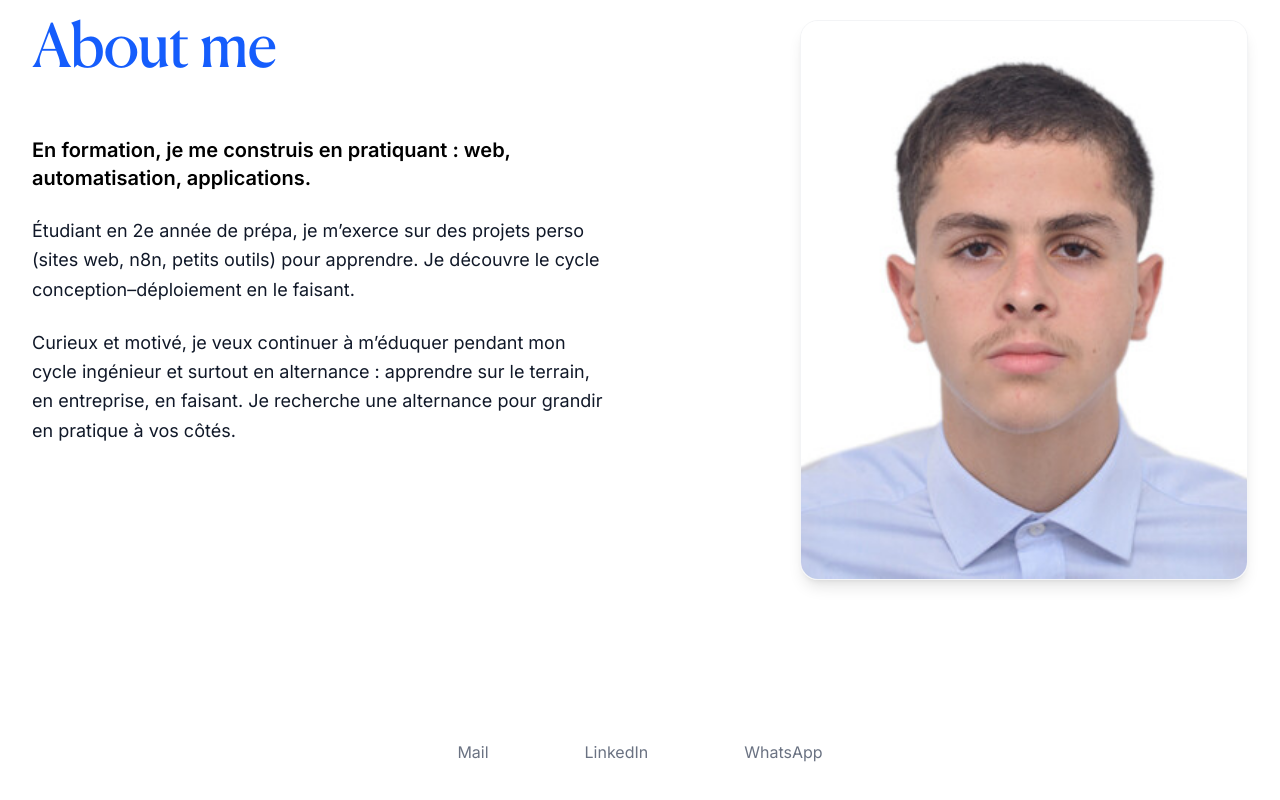
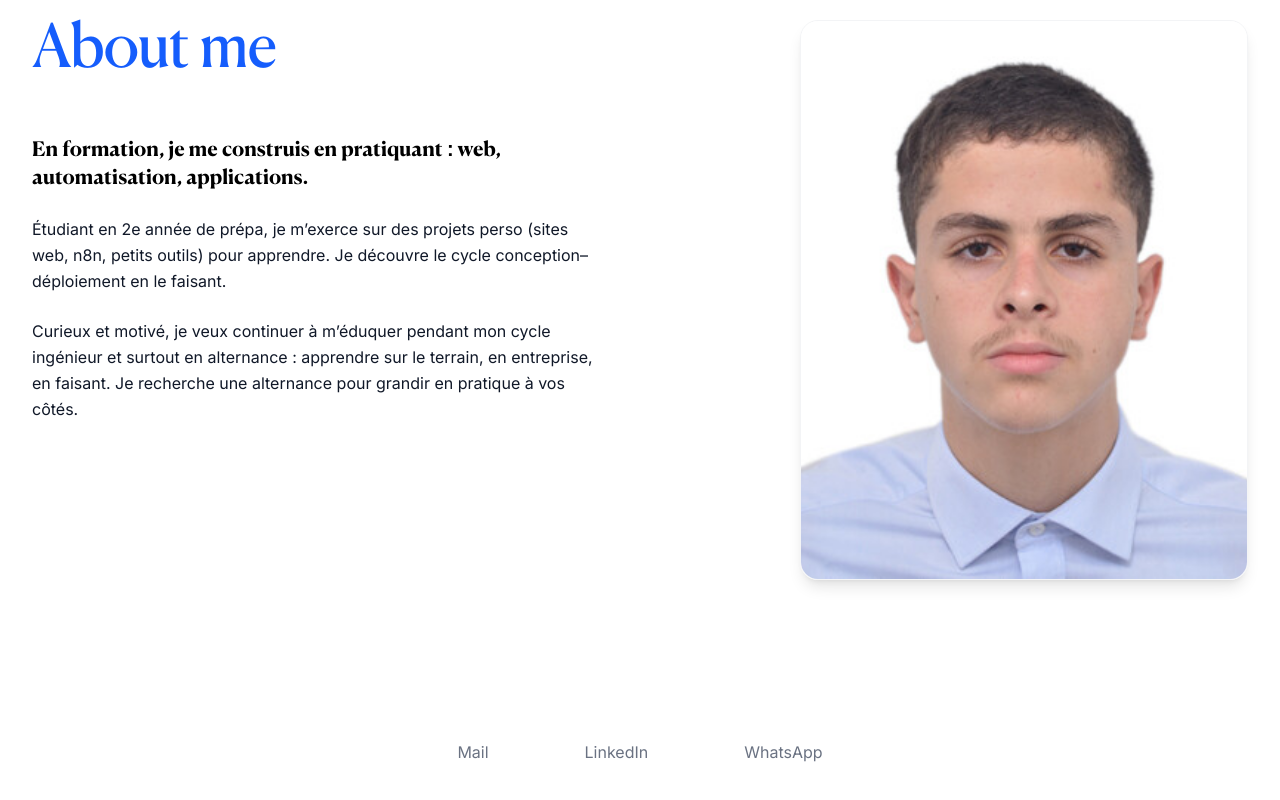
Before and after one commit to Racim679/porfolio, a Next.js app: page / in a window 1280 px wide. Shown: the part 2444-3244 px from the top of the page. Built offline with nearby package versions, Linux system fonts and the light colour scheme; no server answers; the database is empty.

Commit message:
About Me: tagline en Canela, mÃªme taille police que Hero; Footer: lien LinkedIn racim-si-smail

```diff
--- a/components/AboutMe.tsx
+++ b/components/AboutMe.tsx
@@ -34,10 +34,10 @@ export default function AboutMe({
               About me
             </h2>
             <div
-              className="space-y-6 text-gray-900 text-base sm:text-lg leading-relaxed"
+              className="space-y-6 text-gray-900 text-sm sm:text-base leading-relaxed"
               style={{ fontFamily: 'var(--font-inter), Inter, sans-serif' }}
             >
-              <p className="font-semibold text-lg sm:text-xl text-black">
+              <p className="font-semibold text-lg sm:text-xl text-black" style={{ fontFamily: 'var(--font-canela-deck)' }}>
                 {tagline}
               </p>
               <p>
--- a/components/Footer.tsx
+++ b/components/Footer.tsx
@@ -13,7 +13,7 @@ export default function Footer() {
             Mail
           </a>
           <a
-            href="https://www.linkedin.com/in/racim-smail-11680a389/"
+            href="https://www.linkedin.com/in/racim-si-smail-11680a389/"
             target="_blank"
             rel="noopener noreferrer"
             className="text-gray-500 hover:text-gray-700 transition-colors text-sm sm:text-base sm:px-8 lg:px-12"
```
